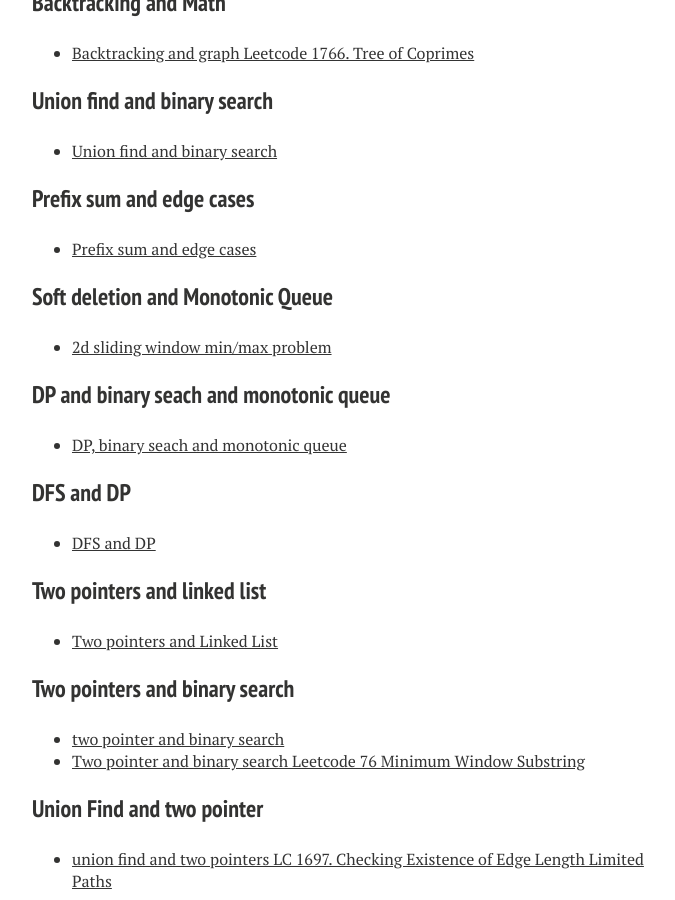
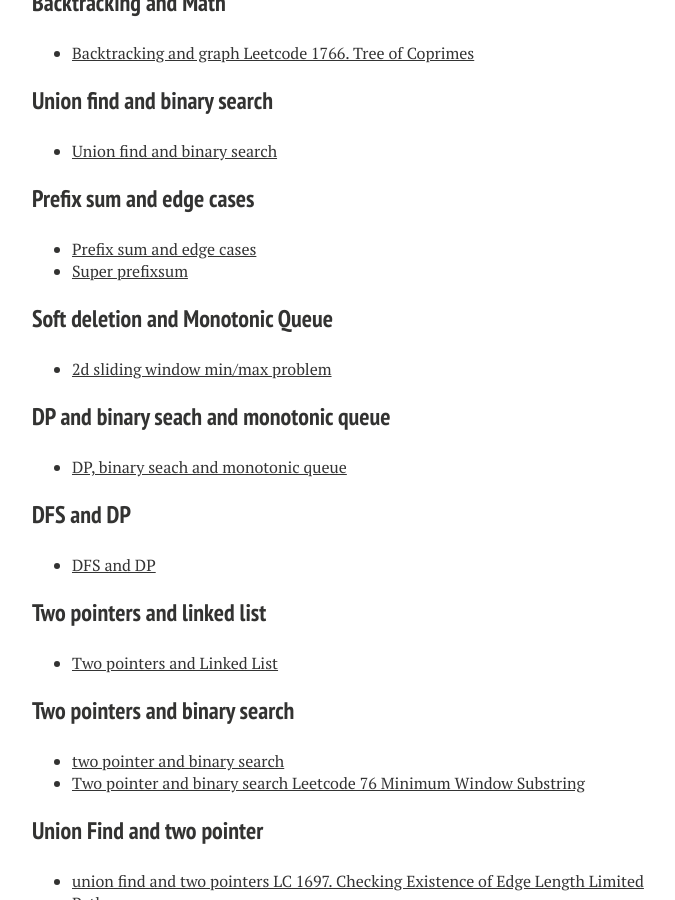
Before and after one commit to xiaokeshen/xiaokeshen.github.io, a Jekyll site: the page built from SoftwareEngineering/index.md, in a window 1280 px wide and 900 px high, scrolled down 7912 px. Shown: the whole window, without its empty margins (288-963 px from the left). Built offline with Jekyll 4.4.1, drawn with Linux system fonts in a browser that asks for light colours; nearby versions of some CDN libraries.

Commit message:
Add one article

```diff
--- a/SoftwareEngineering/index.md
+++ b/SoftwareEngineering/index.md
@@ -272,6 +272,7 @@ My 'Serious' coding got started since I became a student as a Computer Science M
 
 ### Prefix sum and edge cases
 - [Prefix sum and edge cases](https://jimmy-shen.medium.com/prefix-sum-and-edge-cases-1712-ways-to-split-array-into-three-subarrays-6bde566fbd5d)
+- [Super prefixsum](https://jimmy-shen.medium.com/super-prefix-sum-f53b1a056c9)
 
 ### Soft deletion and Monotonic Queue
 - [2d sliding window min/max problem](https://medium.com/@jim.morris.shen/2d-sliding-window-min-max-problem-e24b0c707a62?source=friends_link&sk=46498cedeb74b99fa2cd188e492184ba)
```
